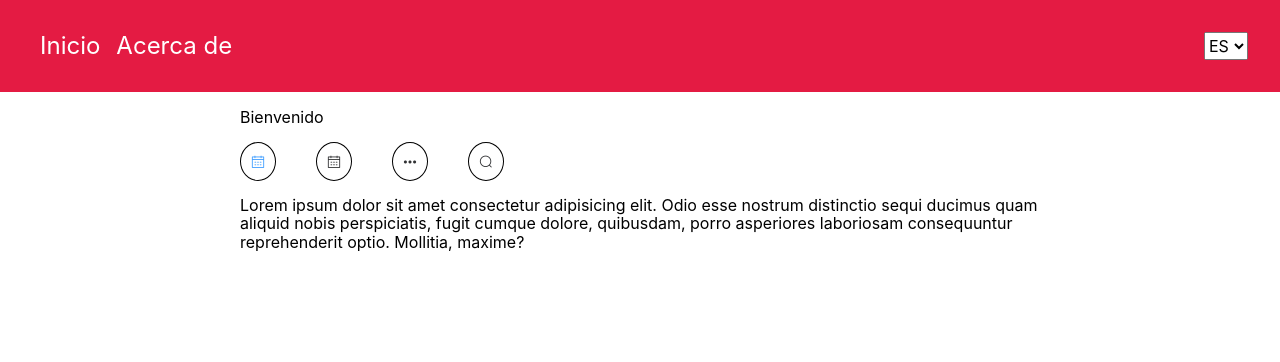
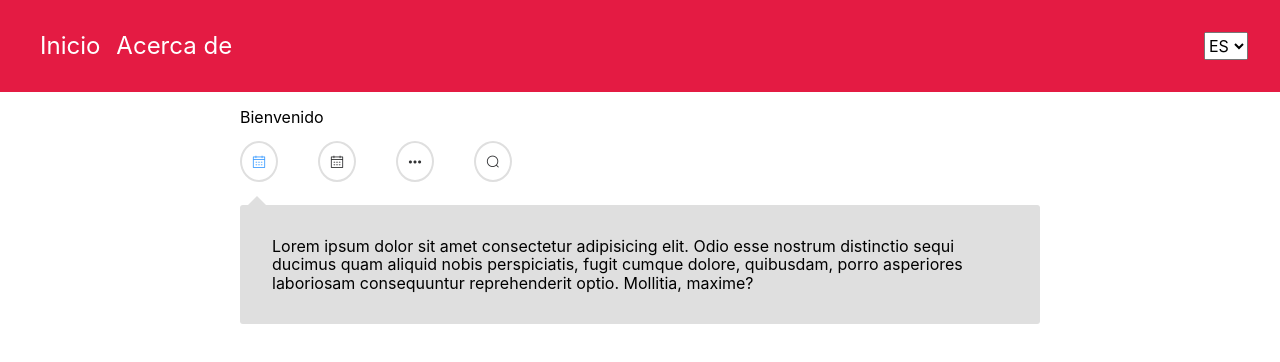
Before and after one commit to cesalberca/curiosity-client, a Vue app: page /#/about in a window 1280 px wide. Shown: the top 362 px of the page. Built offline with nearby package versions, Linux system fonts and the light colour scheme; no server answers.

Commit message:
Add custom styles

```diff
--- a/src/views/AboutView.vue
+++ b/src/views/AboutView.vue
@@ -2,7 +2,7 @@
   <PageLayout class="about-view">
     <p>{{ $t('welcome') }}</p>
     <Tabs
-      class="tabs">
+      class="about-view__tabs">
       <TabPane>
         <span
           slot="label"
@@ -47,18 +47,50 @@ export default {
 
 <style lang="scss" scoped>
 .about-view {
+  &__tabs {
+    display: flex;
+    flex-direction: column;
+  }
+
   &__icon {
-    border: 1px solid black;
+    border: 2px solid #dfdfdf;
     border-radius: 50%;
     padding: 10px;
   }
 
   /deep/ .el-tabs__active-bar {
-    display: none;
+    --triangle-size: 10px;
+
+    // Element uses inline styles to give a width, se we *must* use !important in this case
+    width: 0 !important;
+    height: 0;
+    bottom: -60%;
+    margin-left: 7px;
+    background-color: transparent;
+    border-left: var(--triangle-size) solid transparent;
+    border-right: var(--triangle-size) solid transparent;
+    border-bottom: var(--triangle-size) solid #dfdfdf;
+  }
+
+  /deep/ .el-tabs__nav-scroll {
+    overflow: visible;
+  }
+
+  /deep/ .el-tabs__nav-wrap {
+    overflow: visible;
   }
 
   /deep/ .el-tabs__nav-wrap::after {
     display: none;
   }
+
+  /deep/ .el-tabs__content {
+    overflow: hidden;
+    position: relative;
+    margin-top: var(--spaced-s);
+    background-color: #dfdfdf;
+    padding: var(--spaced);
+    border-radius: 3px;
+  }
 }
 </style>
```
